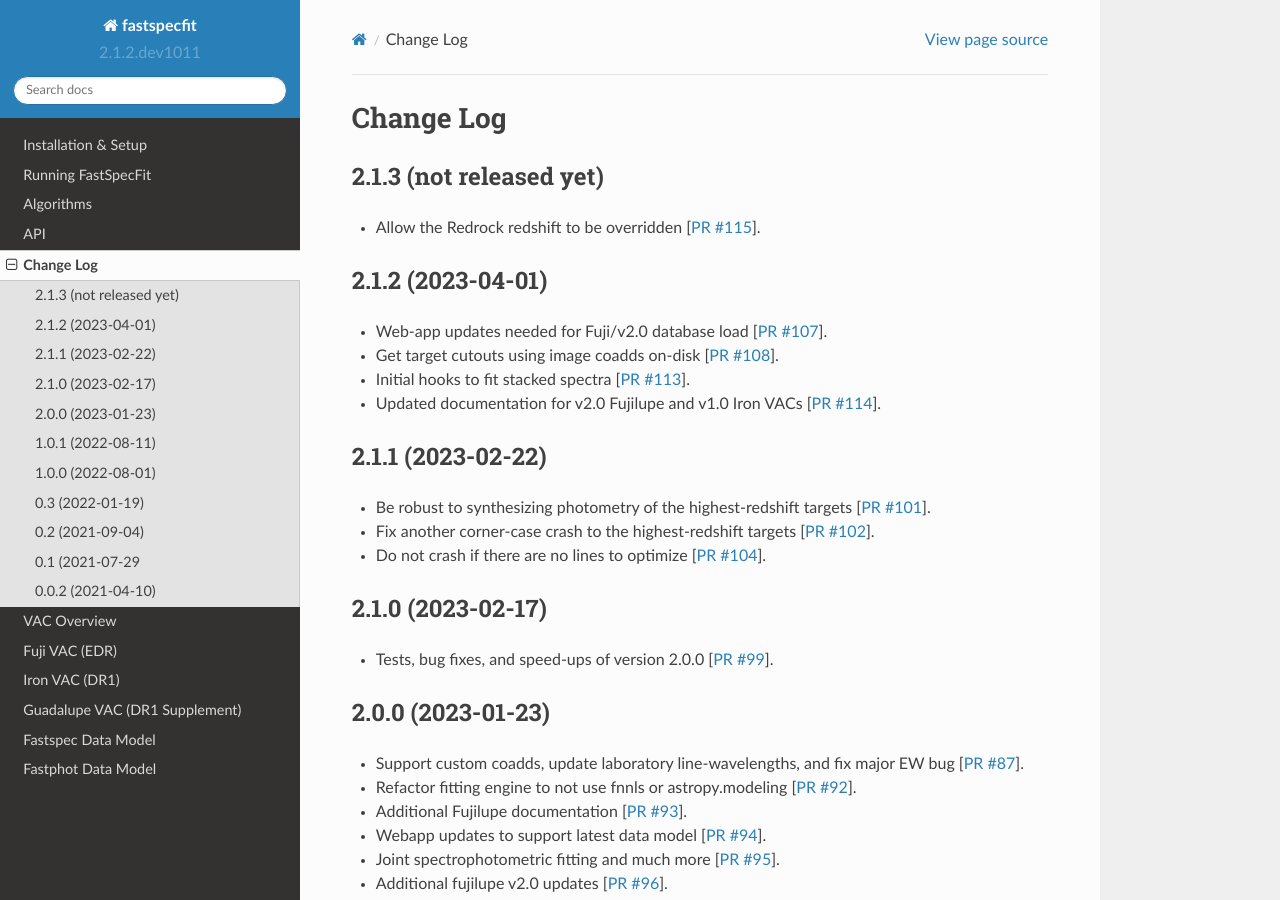
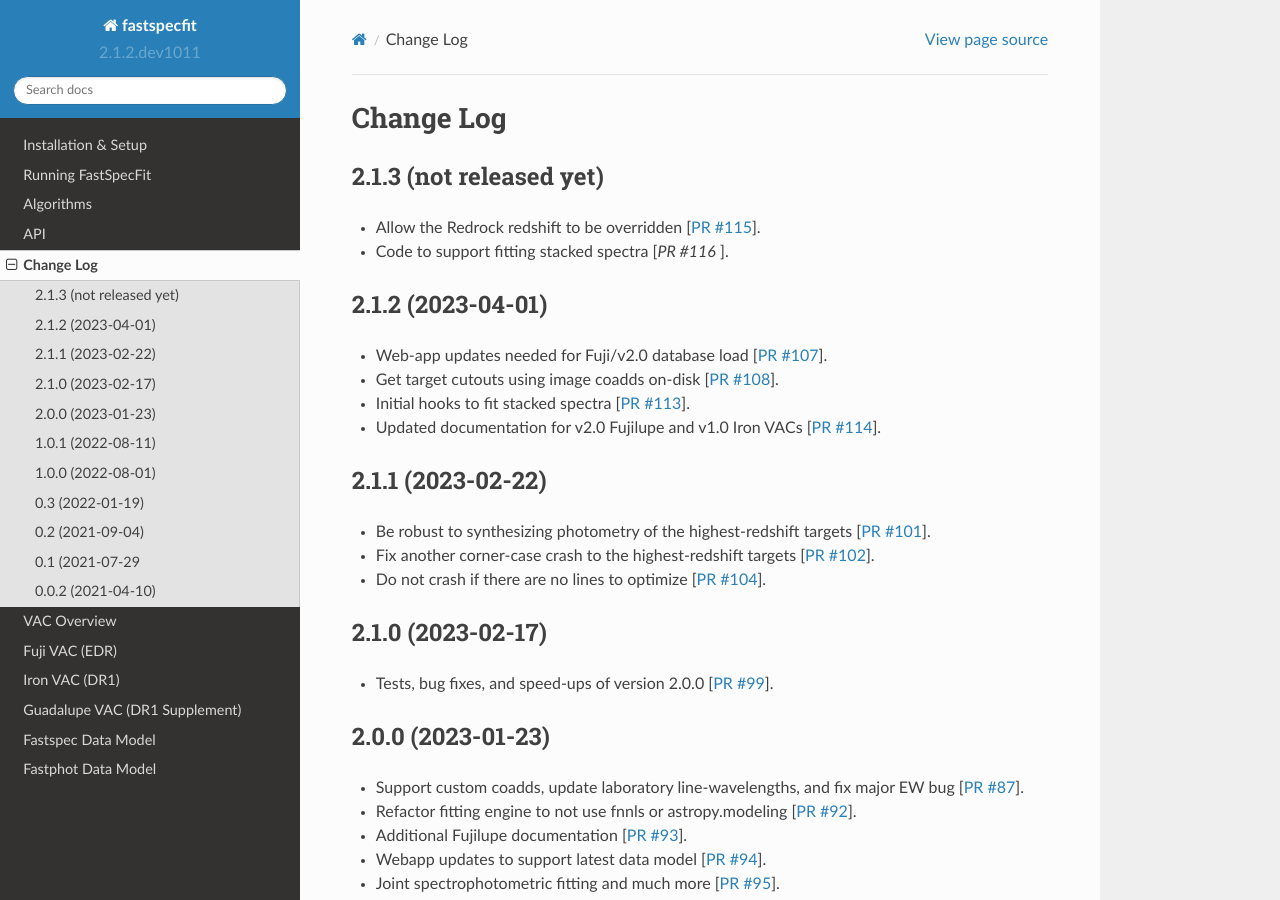
Before and after one commit to desihub/fastspecfit, a Sphinx documentation site: the page built from doc/changes.rst, in a window 1280 px wide and 900 px high. Built offline with Sphinx 7.4.7 and the Read the Docs theme 2.0.0, drawn with Linux system fonts in a browser that asks for light colours.

Commit message:
Note for PR#116

```diff
--- a/doc/changes.rst
+++ b/doc/changes.rst
@@ -6,8 +6,10 @@ Change Log
 ------------------------
 
 * Allow the Redrock redshift to be overridden [`PR #115`_].
+* Code to support fitting stacked spectra [`PR #116` ].
 
 .. _`PR #115`: https://github.com/desihub/fastspecfit/pull/115
+.. _`PR #116`: https://github.com/desihub/fastspecfit/pull/116
 
 2.1.2 (2023-04-01)
 ------------------
```
